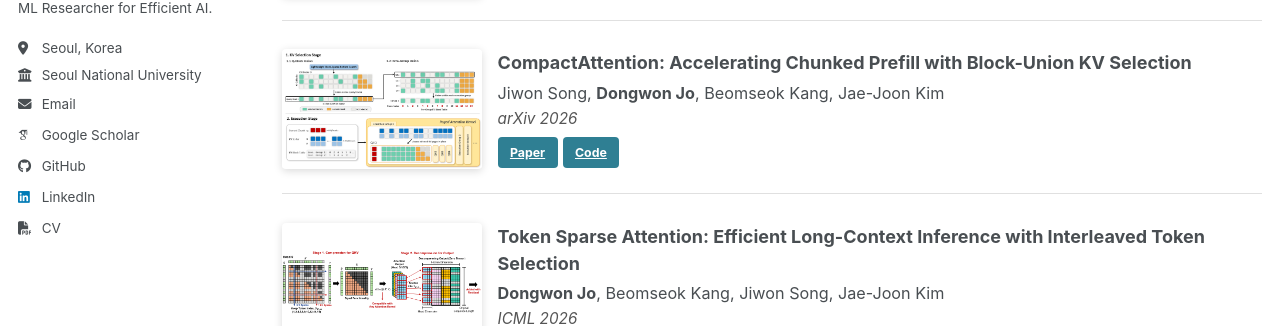
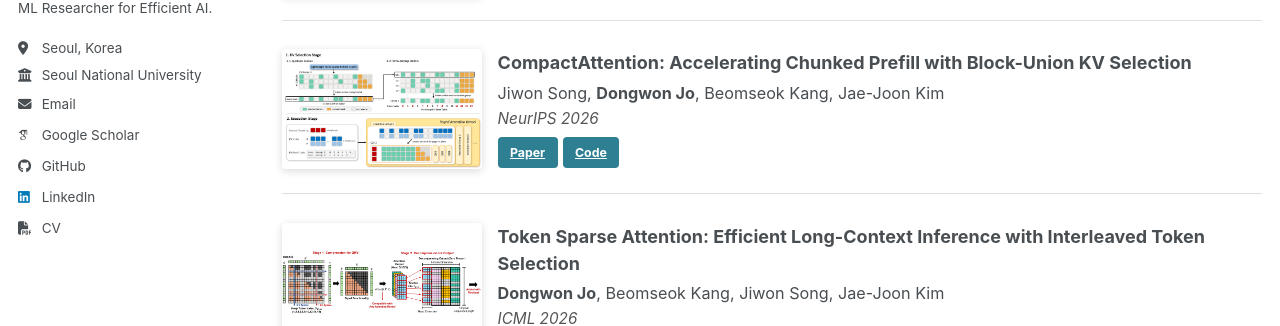
Before and after one commit to dongwonjo/dongwonjo.github.io, a Jekyll site: the page built from _pages/publications.html, in a window 1280 px wide and 900 px high. Shown: the part 360-686 px from the top of the window. Built offline with Jekyll 4.4.1, drawn with Linux system fonts in a browser that asks for light colours; some web fonts are replaced; a script bundle is joined from its source files by our own code; library files that are not in the unit come from our copies.

Commit message:
Update publications.html

```diff
--- a/_pages/publications.html
+++ b/_pages/publications.html
@@ -48,7 +48,7 @@ author_profile: true
       <p class="pub-authors">
         Jiwon Song, <strong>Dongwon Jo</strong>, Beomseok Kang, Jae-Joon Kim
       </p>
-      <p class="pub-venue"><em>arXiv 2026</em></p>
+      <p class="pub-venue"><em>NeurIPS 2026</em></p>
       <p class="pub-links">
         <a href="https://arxiv.org/abs/2605.16839" class="btn btn--primary btn--small">Paper</a>
         <a href="https://github.com/jiwonsong-dev/CompactAttention" class="btn btn--primary btn--small">Code</a>
```
